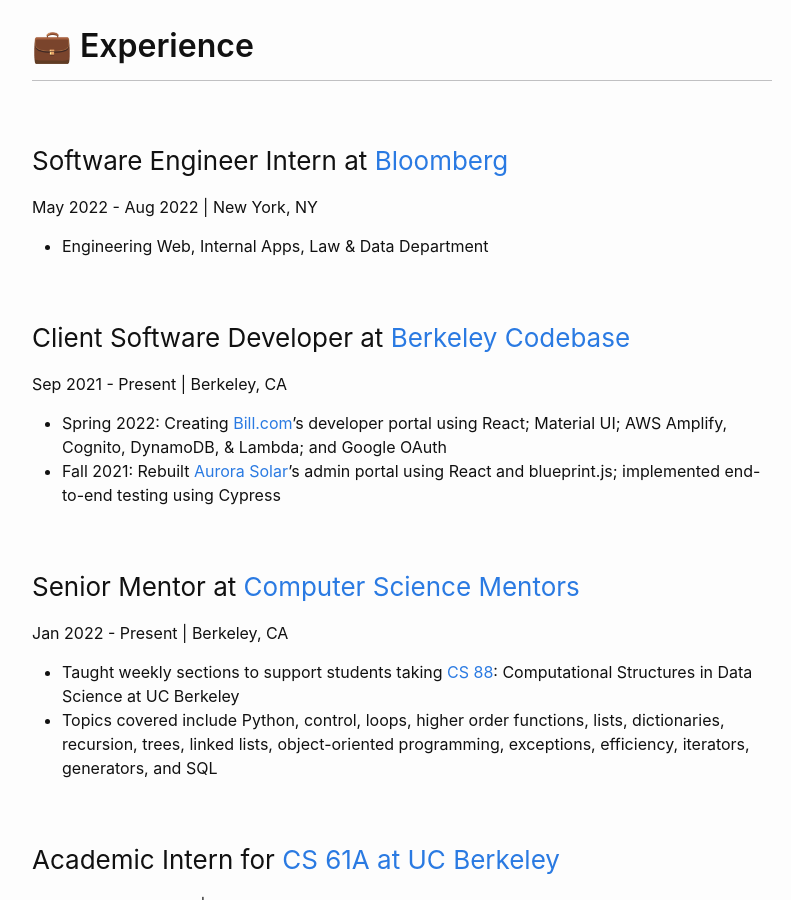
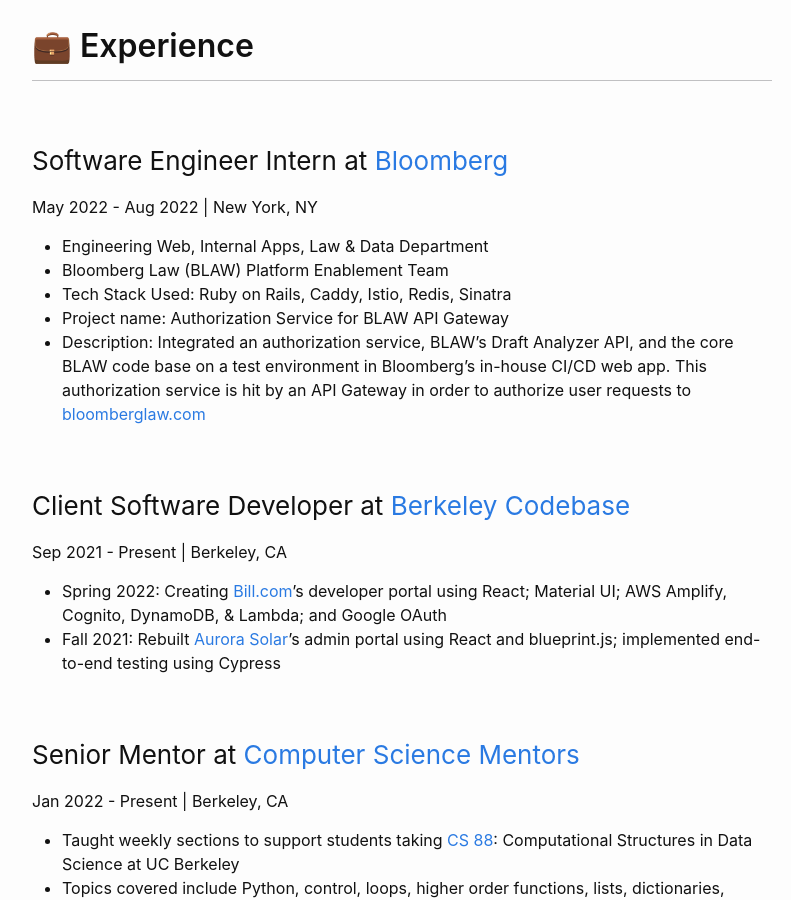
Before and after one commit to phrdang/phrdang.github.io, a Jekyll site: the page built from about.md, in a window 1280 px wide and 900 px high, scrolled down 1340 px. Shown: the whole window, without its empty margins (238-1029 px from the left). Built offline with Jekyll 4.4.1, drawn with Linux system fonts in a browser that asks for light colours; some of the changed text lies outside the part shown.

Commit message:
Update About and resume with Bloomberg internship

```diff
--- a/about.md
+++ b/about.md
@@ -33,6 +33,10 @@
 May 2022 - Aug 2022 | New York, NY
 
 - Engineering Web, Internal Apps, Law & Data Department
+- Bloomberg Law (BLAW) Platform Enablement Team
+- Tech Stack Used: Ruby on Rails, Caddy, Istio, Redis, Sinatra
+- Project name: Authorization Service for BLAW API Gateway
+- Description: Integrated an authorization service, BLAW's Draft Analyzer API, and the core BLAW code base on a test environment in Bloomberg's in-house CI/CD web app. This authorization service is hit by an API Gateway in order to authorize user requests to [bloomberglaw.com](https://bloomberglaw.com)
 
 ### Client Software Developer at [Berkeley Codebase](https://codebase.berkeley.edu)
 Sep 2021 - Present | Berkeley, CA
@@ -125,6 +124,9 @@
 - Material UI
 - Continuous integration
 - Scheme
+- Ruby on Rails
+- Caddy
+- Redis
 
 ## 🌱 I’m currently learning ...
 
```
Also changed, not shown: other parts of about.md (+0 -5 lines), 1 other file.
